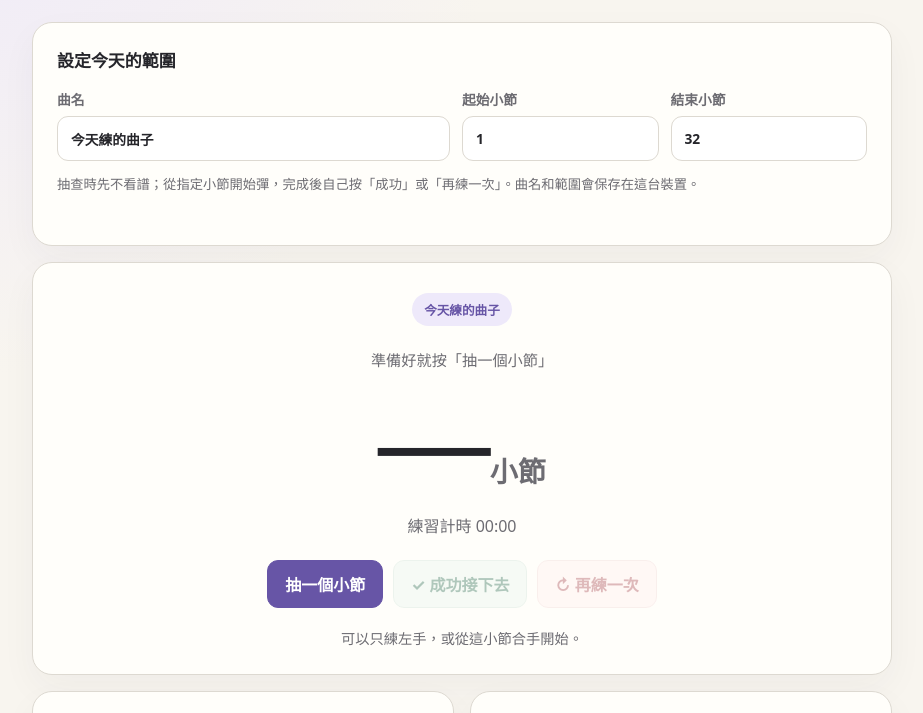
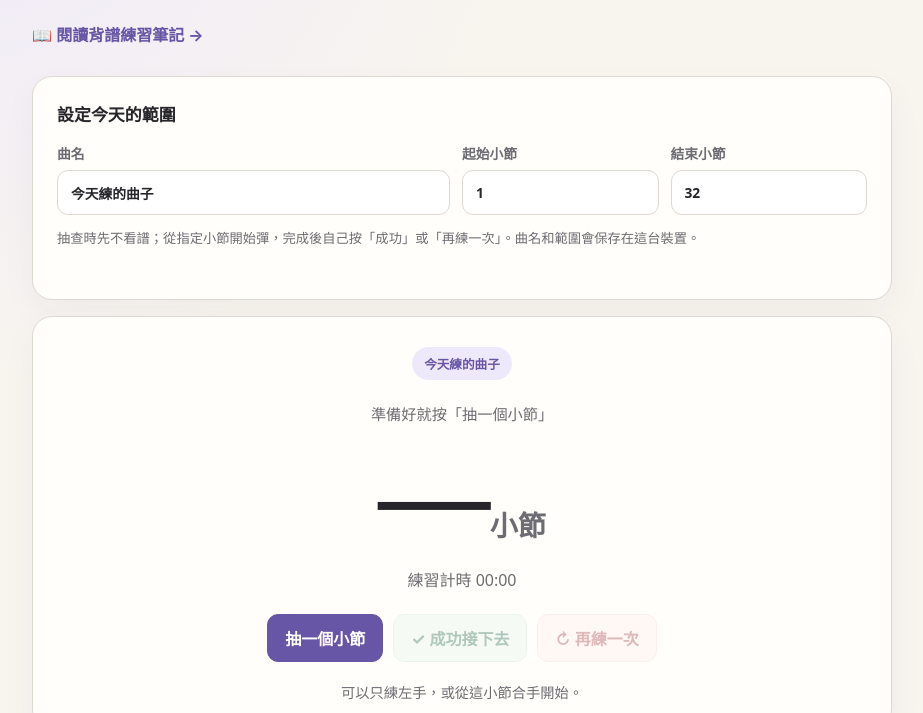
Before and after one commit to skyyang-jpg/piano-memory-practice, a plain HTML site: page index.html in a window 1280 px wide. Shown: the part 189-902 px from the top of the page, without its empty margins (178-1101 px from the left). Drawn offline with Linux system fonts and the light colour scheme.

Commit message:
Update index.html

```diff
--- a/index.html
+++ b/index.html
@@ -17,6 +17,10 @@
     h1 { margin:7px 0 8px; font-family:Georgia,"Noto Serif TC",serif; font-size:clamp(2.25rem,6vw,3.5rem); letter-spacing:-.05em; }
     .subtitle { margin:0; color:var(--muted); line-height:1.7; }
     .music-mark { width:60px; height:60px; border-radius:18px; display:grid; place-items:center; background:var(--purple-light); color:var(--purple); font-size:2rem; flex:none; }
+    .page-links { margin:-8px 0 22px; }
+    .page-links a { display:inline-block; color:var(--purple); font-weight:750; text-decoration:none; padding:8px 0; }
+    .page-links a:hover { text-decoration:underline; }
+    .page-links a:focus-visible { outline:3px solid #b7a9df; outline-offset:2px; }
     .card { background:var(--card); border:1px solid var(--line); border-radius:20px; box-shadow:0 14px 36px rgba(57,45,63,.045); padding:24px; }
     .setup { margin-bottom:16px; }
     h2 { font-size:1.06rem; margin:0 0 17px; }
@@ -64,6 +68,10 @@
       <div><div class="eyebrow">PIANO PRACTICE</div><h1>背譜抽查室</h1><p class="subtitle">不用每次都從頭彈。抽一個小節，試著從那裡接下去。</p></div>
       <div class="music-mark" aria-hidden="true">♫</div>
     </header>
+
+    <nav class="page-links" aria-label="頁面導覽">
+      <a href="notes.html">📖 閱讀背譜練習筆記 →</a>
+    </nav>
 
     <section class="card setup" aria-labelledby="setup-title">
       <h2 id="setup-title">設定今天的範圍</h2>
```
